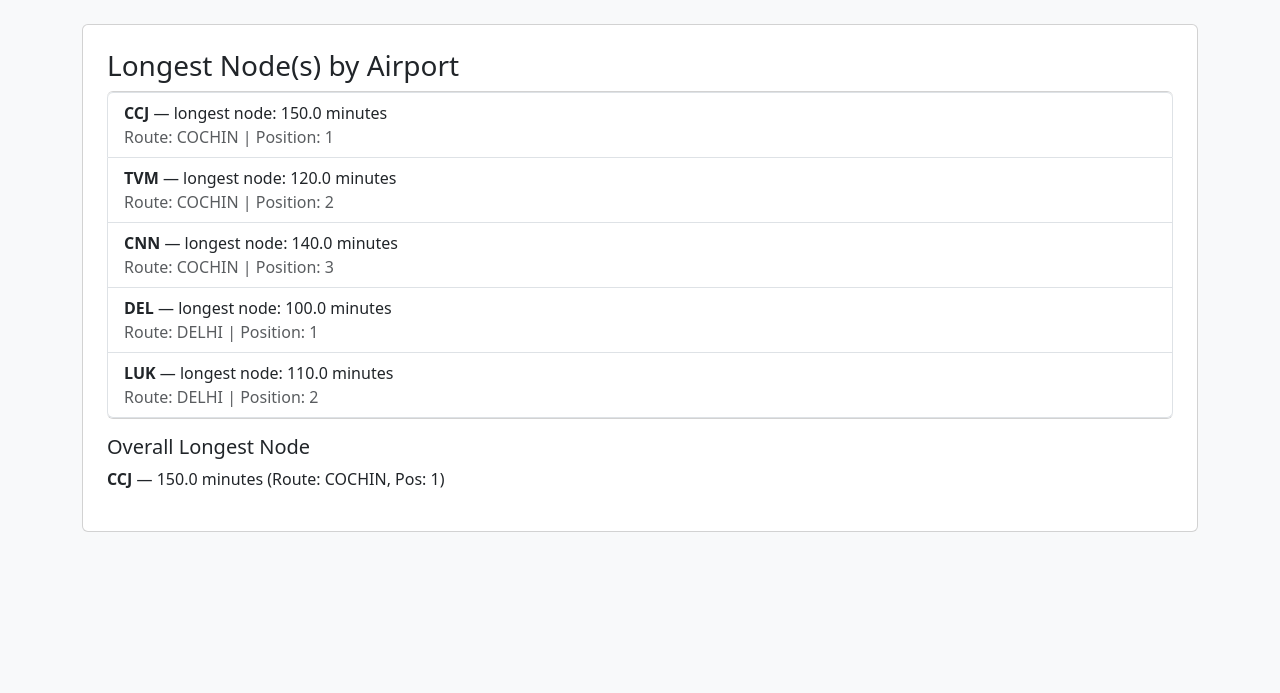
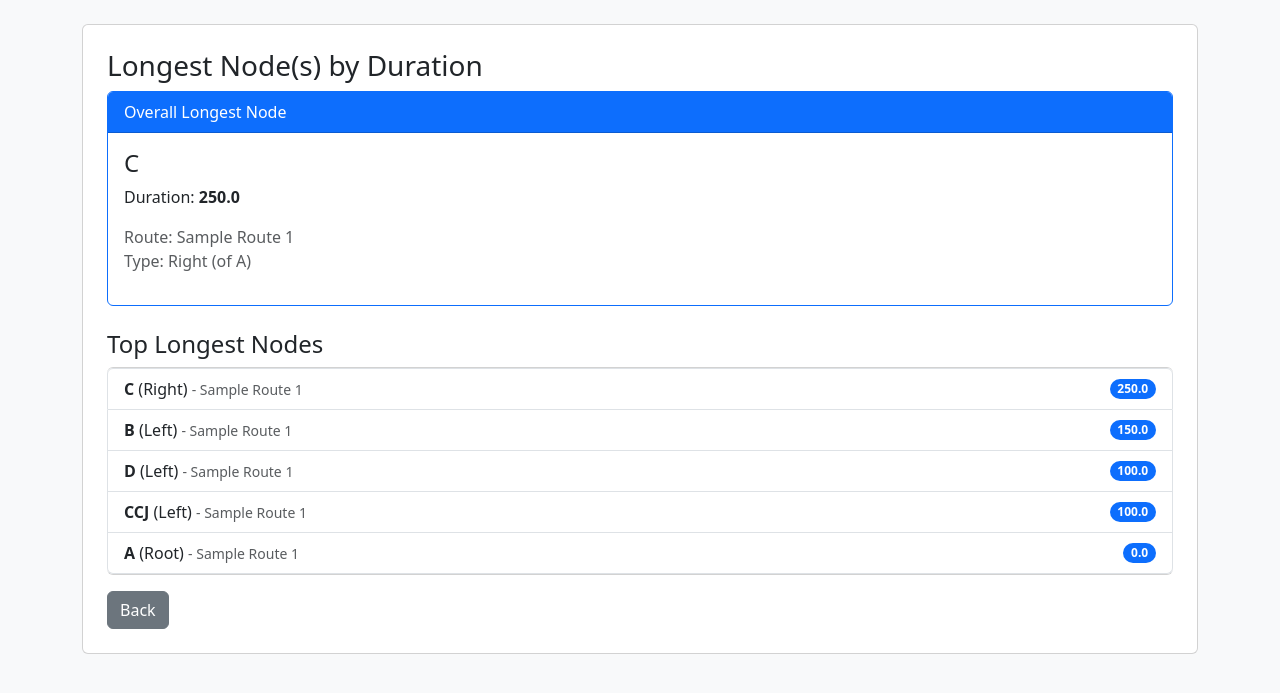
Before and after one commit to Johhannn/Noviindus, a Django app: page /longest-nodes/ in a window 1280 px wide. Shown: the part 56-749 px from the top of the page. Run offline with Django 5.2, Linux system fonts and the light colour scheme; data comes from the database, SQL or seed files in the repository.

Commit message:
Added features

```diff
--- a/airport/flight/views.py
+++ b/airport/flight/views.py
@@ -2,7 +2,7 @@ from django.shortcuts import render, redirect
 from django.db.models import Max, F
 from django.contrib import messages
 
-from .models import Route, AirportNode
+from .models import Route, FlightNode
 from .forms import AddRouteNodeForm, CreateRouteForm, NthSearchForm, ShortestBetweenForm
 
 def index(request):
@@ -28,13 +28,22 @@ def add_node(request):
         if form.is_valid():
             node = form.save(commit=False)
 
-            # ✅ Automatically assign next position if not given
-            if not node.position:
-                last_node = AirportNode.objects.filter(route=node.route).order_by('-position').first()
-                node.position = (last_node.position + 1) if last_node else 1
+            if node.node_type == 'root':
+                if FlightNode.objects.filter(route=node.route, node_type='root').exists():
+                    messages.error(request, f"Route {node.route.name} already has a Root node.")
+                    return render(request, 'flights/add_node.html', {'form': form})
+                node.parent = None
+            else:
+                if not node.parent:
+                   messages.error(request, "Non-root node must have a parent.")
+                   return render(request, 'flights/add_node.html', {'form': form})
+
+                if FlightNode.objects.filter(parent=node.parent, node_type=node.node_type).exists():
+                    messages.error(request, f"Parent {node.parent.airport_code} already has a {node.get_node_type_display()} child.")
+                    return render(request, 'flights/add_node.html', {'form': form})
 
             node.save()
-            messages.success(request, f"Node added to route {node.route.name} at position {node.position}.")
+            messages.success(request, f"Node {node.airport_code} added to route {node.route.name}.")
             return redirect('flights:index')
     else:
         form = AddRouteNodeForm()
@@ -47,47 +56,46 @@ def search_nth_node(request):
         form = NthSearchForm(request.POST)
         if form.is_valid():
             route = form.cleaned_data['route']
-            current_pos = form.cleaned_data['current_position']
+            start_node = form.cleaned_data['start_node']
             n = form.cleaned_data['n']
             direction = form.cleaned_data['direction']
 
-            # compute target position
-            if direction == 'left':
-                target_pos = current_pos - n
+            current = start_node
+            if not current:
+                current = FlightNode.objects.filter(route=route, node_type='root').first()
+
+            if not current:
+                 messages.warning(request, "Route has no root node.")
             else:
-                target_pos = current_pos + n
+                found = True
+                path = [current.airport_code]
+                for i in range(n):
+                    try:
+                        next_node = FlightNode.objects.get(parent=current, node_type=direction)
+                        current = next_node
+                        path.append(current.airport_code)
+                    except FlightNode.DoesNotExist:
+                        found = False
+                        break
 
-            try:
-                result = AirportNode.objects.get(route=route, position=target_pos)
-            except AirportNode.DoesNotExist:
-                result = None
-                messages.warning(request, f"No node at position {target_pos} for route {route.name}.")
+                if found:
+                    result = current
+                    messages.success(request, f"Found: {result.airport_code}. Path: {' -> '.join(path)}")
+                else:
+                    messages.warning(request, f"No node found at {n} steps {direction}.")
+
     else:
         form = NthSearchForm()
     return render(request, 'flights/search_nth.html', {'form': form, 'result': result})
 
 
 def longest_nodes(request):
-    """
-    Shows, for each airport code present in any node, the node with the maximum duration.
-    Also show the overall longest node.
-    """
-    # For clarity: find longest node by airport_code
-    # use values + annotate
-    from django.db.models import Max
-    # Get distinct airport codes
-    airport_codes = AirportNode.objects.values_list('airport_code', flat=True).distinct()
-    longest_per_airport = []
-    for code in airport_codes:
-        node = AirportNode.objects.filter(airport_code=code).order_by('-duration').first()
-        if node:
-            longest_per_airport.append(node)
-
-    overall_longest = AirportNode.objects.order_by('-duration').first()
+    overall_longest = FlightNode.objects.order_by('-duration').first()
+    top_nodes = FlightNode.objects.order_by('-duration')[:5]
 
     return render(request, 'flights/longest_nodes.html', {
-        'longest_per_airport': longest_per_airport,
         'overall_longest': overall_longest,
+        'top_nodes': top_nodes,
     })
 
 
@@ -97,43 +105,38 @@ def shortest_between(request):
         form = ShortestBetweenForm(request.POST)
         if form.is_valid():
             route_limit = form.cleaned_data['route']
-            a = form.cleaned_data['airport_a'].strip().upper()
-            b = form.cleaned_data['airport_b'].strip().upper()
+            a_code = form.cleaned_data['airport_a'].strip()
+            b_code = form.cleaned_data['airport_b'].strip()
 
-            routes = Route.objects.all() if not route_limit else Route.objects.filter(pk=route_limit.pk)
-            shortest = None
-            shortest_route = None
+            routes = [route_limit] if route_limit else Route.objects.all()
+
+            shortest_dist = None
+            shortest_path_info = None
+
             for route in routes:
-                # get nodes for this route indexed by airport_code -> possible multiple positions (choose first/each)
-                nodes = list(route.nodes.all().order_by('position'))
-                # build map airport_code -> list of positions (multiple stops of same airport possible)
-                pos_map = {}
-                for n in nodes:
-                    pos_map.setdefault(n.airport_code.upper(), []).append(n.position)
+                nodes_a = list(FlightNode.objects.filter(route=route, airport_code__iexact=a_code))
+                nodes_b = list(FlightNode.objects.filter(route=route, airport_code__iexact=b_code))
 
-                if a in pos_map and b in pos_map:
-                    # For each pair of positions, evaluate travel time
-                    for pA in pos_map[a]:
-                        for pB in pos_map[b]:
-                            if pA == pB:
-                                total = 0.0
-                            else:
-                                start = min(pA, pB)
-                                end = max(pA, pB)
-                                # sum durations for positions start .. end-1 inclusive
-                                segment_nodes = [nd for nd in nodes if start <= nd.position < end]
-                                total = sum(nd.duration for nd in segment_nodes)
-                            if shortest is None or total < shortest:
-                                shortest = total
-                                shortest_route = {
+                if not nodes_a or not nodes_b:
+                    continue
+
+                for na in nodes_a:
+                    for nb in nodes_b:
+                        dist = calculate_tree_distance(na, nb)
+                        if dist is not None:
+                            if shortest_dist is None or dist < shortest_dist:
+                                shortest_dist = dist
+                                shortest_path_info = {
                                     'route': route,
-                                    'posA': pA,
-                                    'posB': pB,
-                                    'total': total,
+                                    'node_a': na,
+                                    'node_b': nb,
+                                    'distance': dist
                                 }
-            best_result = shortest_route
-            if best_result is None:
-                messages.warning(request, "No route contains both airports.")
+
+            best_result = shortest_path_info
+            if not best_result:
+                messages.warning(request, "No path found between these airports.")
+
     else:
         form = ShortestBetweenForm()
 
@@ -142,20 +145,42 @@ def shortest_between(request):
         'result': best_result,
     })
 
+def calculate_tree_distance(node_a, node_b):
+    if node_a == node_b:
+        return 0.0
+
+    ancestors_a = {}
+    curr = node_a
+    dist_from_a = 0.0
+    while curr:
+        ancestors_a[curr.id] = (curr, dist_from_a)
+        if curr.parent:
+            dist_from_a += curr.duration
+        curr = curr.parent
+
+    curr = node_b
+    dist_from_b = 0.0
+    lca = None
+
+    while curr:
+        if curr.id in ancestors_a:
+            lca = curr
+            break
+        if curr.parent:
+            dist_from_b += curr.duration
+        curr = curr.parent
+
+    if lca:
+        dist_a_lca = ancestors_a[lca.id][1]
+        return dist_from_b + dist_a_lca
+
+    return None
+
 def route_summary(request):
-    """Display each route with its total duration, start & end airports."""
     routes = Route.objects.all()
     summary = []
-
-    for route in routes:
-        nodes = route.nodes.all().order_by('position')
-        if nodes.exists():
-            summary.append({
-                'route_name': route.name,
-                'start_airport': nodes.first().airport_code,
-                'end_airport': nodes.last().airport_code,
-                'total_duration': route.total_duration(),
-                'num_nodes': nodes.count(),
-            })
-
+    for r in routes:
+        root = r.nodes.filter(node_type='root').first()
+        count = r.nodes.count()
+        summary.append({'route': r, 'root': root, 'count': count})
     return render(request, 'flights/route_summary.html', {'summary': summary})
--- a/airport/templates/flights/longest_nodes.html
+++ b/airport/templates/flights/longest_nodes.html
@@ -1,26 +1,49 @@
 {% extends 'flights/base.html' %}
+
 {% block content %}
 <div class="card p-4">
-    <h3>Longest Node(s) by Airport</h3>
-    {% if longest_per_airport %}
+  <h3>Longest Node(s) by Duration</h3>
+
+  <div class="card mb-4 border-primary">
+    <div class="card-header bg-primary text-white">
+      Overall Longest Node
+    </div>
+    <div class="card-body">
+      {% if overall_longest %}
+      <h4 class="card-title">{{ overall_longest.airport_code }}</h4>
+      <p class="card-text">
+        Duration: <strong>{{ overall_longest.duration }}</strong>
+      </p>
+      <p class="text-muted">
+        Route: {{ overall_longest.route.name }}<br>
+        Type: {{ overall_longest.get_node_type_display }}
+        {% if overall_longest.parent %} (of {{ overall_longest.parent.airport_code }}) {% endif %}
+      </p>
+      {% else %}
+      <p>No nodes found.</p>
+      {% endif %}
+    </div>
+  </div>
+
+  <h4>Top Longest Nodes</h4>
+  {% if top_nodes %}
   <ul class="list-group">
-        {% for node in longest_per_airport %}
-          <li class="list-group-item">
-            <strong>{{ node.airport_code }}</strong> — longest node: {{ node.duration }} minutes
-            <div class="text-muted">Route: {{ node.route.name }} | Position: {{ node.position }}</div>
+    {% for node in top_nodes %}
+    <li class="list-group-item d-flex justify-content-between align-items-center">
+      <span>
+        <strong>{{ node.airport_code }}</strong> ({{ node.get_node_type_display }})
+        <small class="text-muted">- {{ node.route.name }}</small>
+      </span>
+      <span class="badge bg-primary rounded-pill">{{ node.duration }}</span>
     </li>
     {% endfor %}
   </ul>
   {% else %}
-      <p>No nodes available yet.</p>
+  <p>No nodes available.</p>
   {% endif %}
 
-    {% if overall_longest %}
   <div class="mt-3">
-        <h5>Overall Longest Node</h5>
-        <p><strong>{{ overall_longest.airport_code }}</strong> — {{ overall_longest.duration }} minutes
-           (Route: {{ overall_longest.route.name }}, Pos: {{ overall_longest.position }})</p>
+    <a href="{% url 'flights:index' %}" class="btn btn-secondary">Back</a>
   </div>
-    {% endif %}
 </div>
 {% endblock %}
```
Also changed, not shown: airport/flight/admin.py (+8 -8 lines), airport/flight/forms.py (+13 -6 lines), airport/flight/models.py (+22 -6 lines), airport/templates/flights/add_node.html (+12 -1 lines), airport/templates/flights/index.html (+16 -3 lines), airport/templates/flights/route_summary.html (+13 -10 lines), airport/templates/flights/search_nth.html (+9 -4 lines), airport/templates/flights/shortest_between.html (+17 -9 lines), airport/db.sqlite3, airport/flight/migrations/0001_initial.py, airport/flight/migrations/0002_alter_airportnode_duration.py (deleted). Lines whose indentation alone changed are shown as unchanged.
